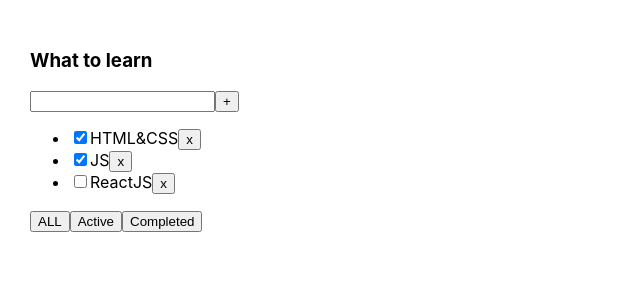
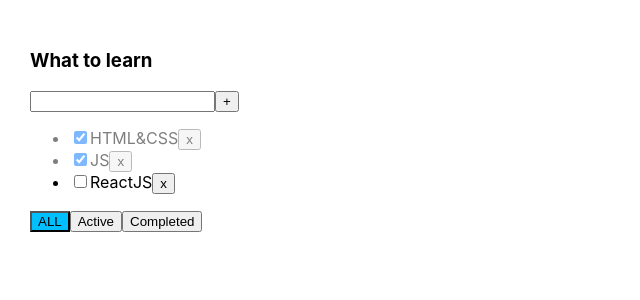
Before and after one commit to MaksimSelchukou/todolist, a React (Create React App) app: page / in a window 1280 px wide. Shown: the top 300 px of the page, without its empty margins (0-640 px from the left). Built offline with nearby package versions, Linux system fonts and the light colour scheme.

Commit message:
add css styles for button filter,checkbox,input

```diff
--- a/src/App.css
+++ b/src/App.css
@@ -13,3 +13,10 @@
 .error-message {
   color: red;
 }
+
+.active-filter{
+  background: deepskyblue;
+}
+.is-done {
+  opacity: 0.5;
+}
--- a/src/Todolist.tsx
+++ b/src/Todolist.tsx
@@ -1,6 +1,7 @@
 import React, {KeyboardEvent, ChangeEvent, useState} from 'react';
 import {TaskType} from "./App";
 
+//Типизация Тудулиста
 type TodolistType = {
     tasks: Array<TaskType>
     title: string
@@ -13,9 +14,13 @@
 
 export const Todolist = (props: TodolistType) => {
 
+    //UseStates
     const [filter, setFilter] = useState<FilterValueType>("all")
     let [error, setError] = useState<string | null>(null)
+    const [valueInput, setValueInput] = useState('')
 
+
+    //Фильтрация тасок
     const changeFilterTask = (value: FilterValueType) => {
         setFilter(value)
     }
@@ -27,17 +32,14 @@
         filteredTasks = props.tasks.filter((f => f.isDone))
     }
 
-
+    //Обработчики событий
     const onClickDeleteTaskHandler = (taskID: number) => {
         props.removeTask(taskID)
     }
-
-    const [valueInput, setValueInput] = useState('')
-
-    const onChangeInput = (event: ChangeEvent<HTMLInputElement>) => {
+    const onChangeInputHandler = (event: ChangeEvent<HTMLInputElement>) => {
+        setError('')
         setValueInput(event.currentTarget.value)
     }
-
     const addTaskHandler = () => {
         if (valueInput.trim() !== "") {
             props.addTask(valueInput)
@@ -46,7 +48,6 @@
             setError('Ошибка')
         }
     }
-
     const enterAddHandler = (event: KeyboardEvent<HTMLInputElement>) => {
         if (event.key === "Enter") {
             if (valueInput.trim() !== "") {
@@ -57,7 +58,6 @@
             }
         }
     }
-
     const onChangeStatusHandler = (taskID: number, event: ChangeEvent<HTMLInputElement>) => {
         props.changeStatus(taskID, event.currentTarget.checked)
     }
@@ -66,25 +66,28 @@
         <div>
             <h3>{props.title}</h3>
             <div>
-                <input onKeyPress={enterAddHandler} value={valueInput} onChange={onChangeInput}
+                <input onKeyPress={enterAddHandler} value={valueInput} onChange={onChangeInputHandler}
                        className={error ? "error" : ""}/>
                 <button onClick={addTaskHandler}>+</button>
                 {error && <div className="error-message">{error}</div>}
             </div>
             <ul>
-                {filteredTasks.map(t => <li key={t.id}>
+                {filteredTasks.map(t => <li key={t.id} className={t.isDone ? "is-done" : ""}>
                     <input type="checkbox" onChange={(e) => onChangeStatusHandler(t.id, e)} checked={t.isDone}/>
                     <span>{t.title}</span>
                     <button onClick={() => onClickDeleteTaskHandler(t.id)}>x</button>
                 </li>)}
             </ul>
             <div>
-                {/*<button onClick={() => changeFilterTask("all")}>ALL</button>*/}
-                {/*<button onClick={() => changeFilterTask("active")}>Active</button>*/}
-                {/*<button onClick={() => changeFilterTask("completed")}>Completed</button>*/}
-                <button onClick={() => changeFilterTask("all")}>ALL</button>
-                <button onClick={() => changeFilterTask("active")}>Active</button>
-                <button onClick={() => changeFilterTask("completed")}>Completed</button>
+                <button className={filter === "all" ? 'active-filter' : ''}
+                        onClick={() => changeFilterTask("all")}>ALL
+                </button>
+                <button className={filter === "active" ? 'active-filter' : ''}
+                        onClick={() => changeFilterTask("active")}>Active
+                </button>
+                <button className={filter === "completed" ? 'active-filter' : ''}
+                        onClick={() => changeFilterTask("completed")}>Completed
+                </button>
             </div>
         </div>
     );
```
